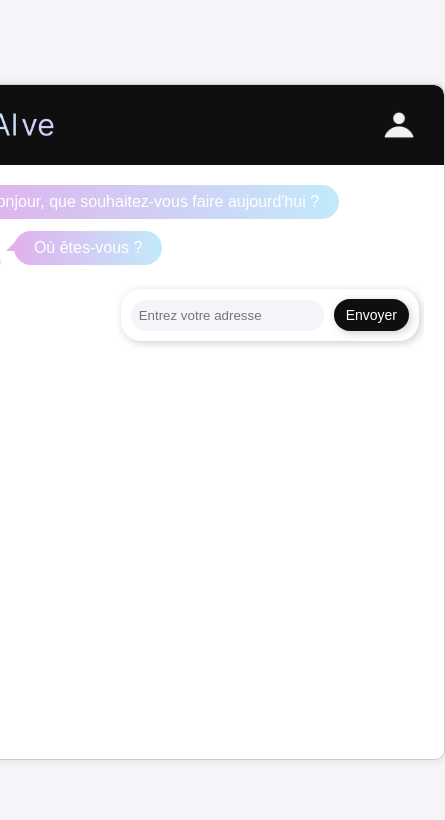
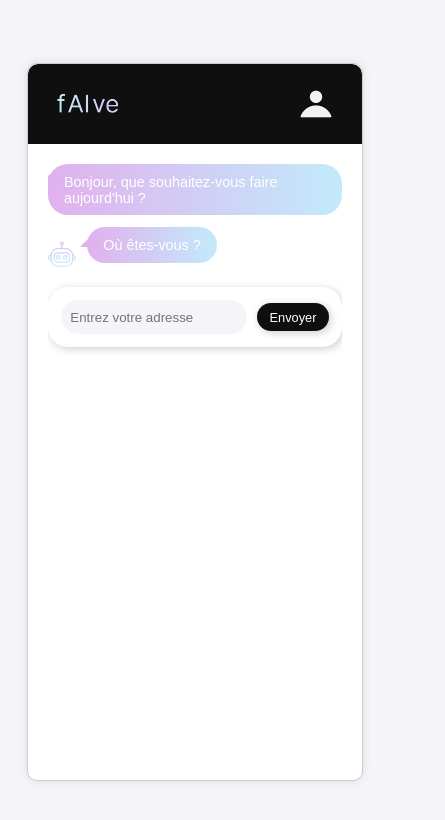
Before and after one commit to Emma-Coco/fAIve_corp, a plain HTML site: page index.html in a window 390 px wide. Shown: the whole page, 445 px wide, since content can reach past the window. Drawn offline with Linux system fonts and the light colour scheme; no server answers.

Commit message:
mobile css

```diff
--- a/styles.css
+++ b/styles.css
@@ -314,3 +314,72 @@ input {
     line-height: 1.4; /* Espacement pour faciliter la lecture */
     word-wrap: break-word;
 }
+
+/* Styles actuels que tu gardes inchangés pour les grands écrans */
+
+@media only screen and (max-width: 768px) {
+    /* Ces styles s'appliqueront uniquement pour les écrans de 768px ou moins (tablettes et mobiles) */
+
+    .wrapper {
+        width: 90%; /* Utilise 90% de la largeur de l'écran mobile */
+        height: 85vh; /* Ajustement de la hauteur pour les mobiles */
+    }
+
+    .header img {
+        height: 2.5rem; /* Taille de l'image réduite pour les mobiles */
+    }
+
+    .profile img {
+        height: 2rem; /* Taille réduite pour le profil */
+    }
+
+    .chat-wrapper {
+        max-width: 100%; /* La largeur de la bulle prend tout l'espace disponible */
+    }
+
+    .chat-bubble {
+        font-size: 0.9rem; /* Réduit légèrement la taille du texte pour mobile */
+        padding: 0.6rem 1rem; /* Ajustement des paddings */
+    }
+
+    .chat-row {
+        margin-bottom: 0.8rem; /* Espacement réduit */
+    }
+
+    .robot-image {
+        height: 2rem; /* Image du robot plus petite sur mobile */
+    }
+
+    .user-container {
+        padding: 0.8rem; /* Ajuste le padding */
+        max-width: 100%; /* La bulle utilisateur prend toute la largeur */
+        margin-right: 0; /* Enlève la marge droite sur mobile */
+    }
+
+    input {
+        width: 85%; /* Plus de place pour l'input */
+        padding: 0.6rem;
+    }
+
+    #submit-address, .category-btn {
+        font-size: 0.8rem; /* Réduit la taille du texte des boutons */
+        padding: 0.4rem 0.8rem; /* Ajustement du padding des boutons */
+    }
+
+    .autocomplete-items {
+        width: 90%; /* Plus large pour les mobiles */
+    }
+
+    .show-more-container {
+        margin: 0.5rem; /* Ajuste l'espacement pour plus de compacité */
+    }
+
+    .user-bubble {
+        width: 100%; /* Prend tout l'espace disponible sur mobile */
+        padding: 0.8rem 1rem; /* Ajuste les paddings */
+    }
+
+    .place-details {
+        font-size: 0.85rem; /* Réduction de la taille du texte pour les détails */
+    }
+}
```
